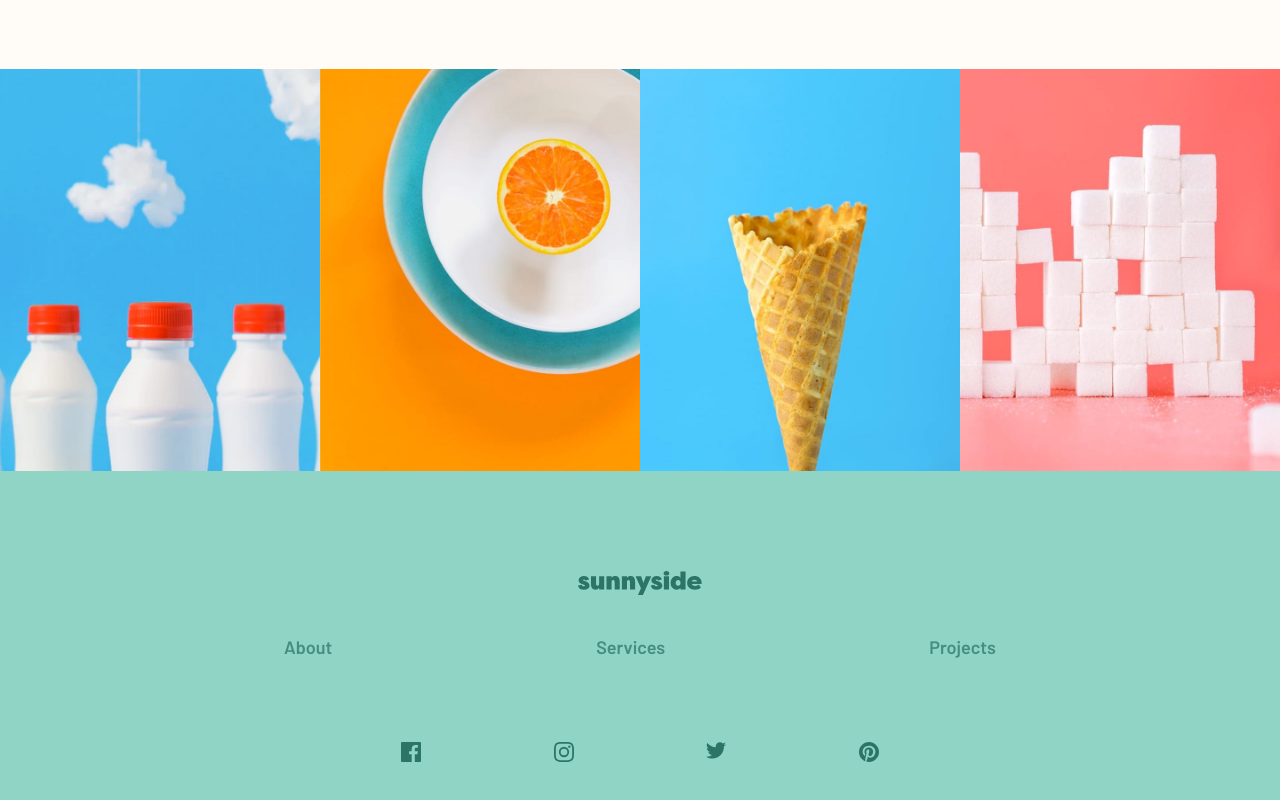
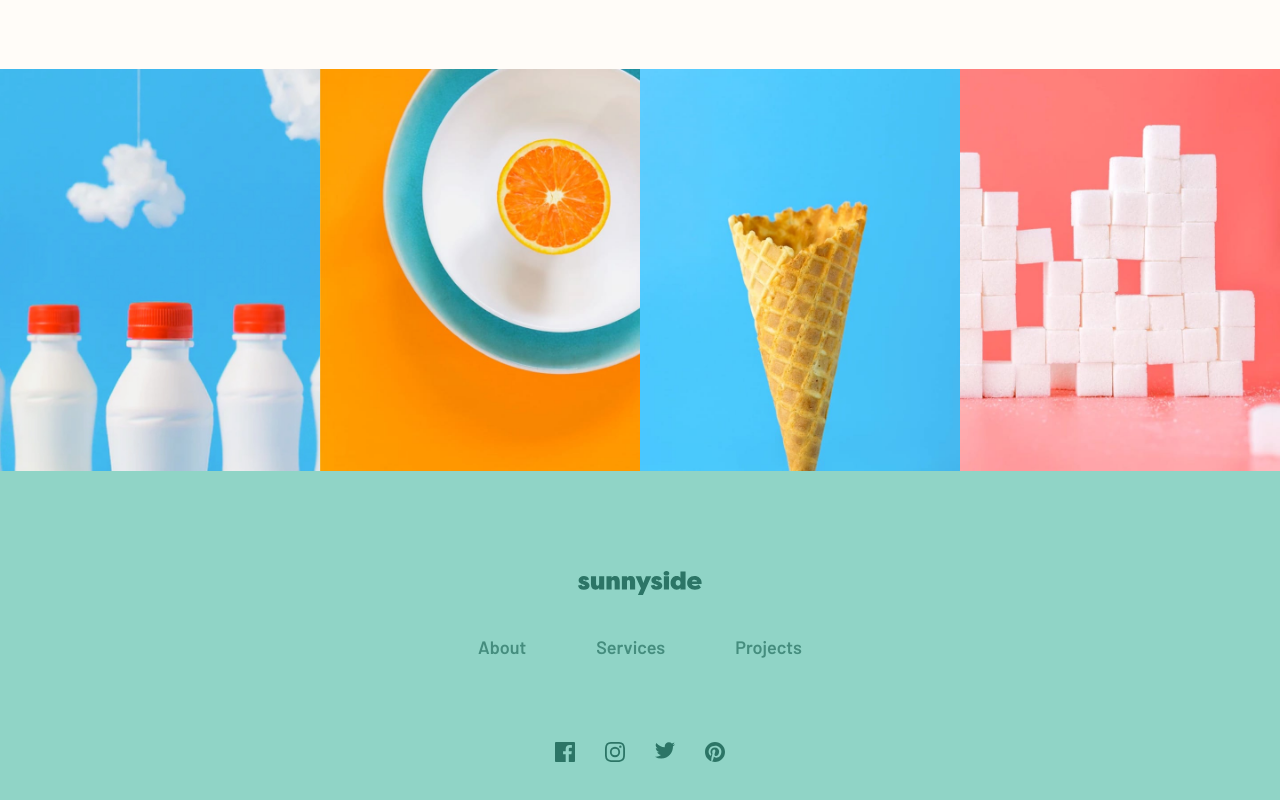
Before and after one commit to cehicm/creative-landing-page, a website: page index.html in a window 1280 px wide. Shown: the part 3092-3892 px from the top of the page. Drawn offline with nearby package versions, Linux system fonts and the light colour scheme.

Commit message:
Decrease space between footer elements

```diff
--- a/index.html
+++ b/index.html
@@ -178,6 +178,9 @@
 	</section>
 
 	<footer class="footer">
+		<div class="footer__wrapper">
+
+
 			<div class="logo footer-logo">
 				<svg width="124" height="24" xmlns="http://www.w3.org/2000/svg">
 					<path
@@ -232,6 +235,7 @@
 					</a>
 				</li>
 			</ul>
+		</div>
 	</footer>
 	<script src="/src/scripts/app.js"></script>
 </body>
--- a/src/sass/layout/_footer.scss
+++ b/src/sass/layout/_footer.scss
@@ -2,11 +2,14 @@
 @import "../variables/breakpoints";
 
 .footer {
-	display: flex;
-	flex-direction: column;
-	align-items: center;
 	padding: 100px 20px;
 	background-color: colors.$footer-green;
+
+	&__wrapper {
+		display: flex;
+		flex-direction: column;
+		align-items: center;
+	}
 
 	&-logo {
 		padding-bottom: 20px;
@@ -18,14 +21,12 @@
 
 	&-menu {
 		display: flex;
-		justify-content: space-evenly;
-		width: 100%;
+		gap: 70px;
 		padding-bottom: 50px;
 	}
 
 	&-social {
 		display: flex;
-		justify-content: space-evenly;
-		width: 60%;
+		gap: 30px;
 	}
 }
```
Also changed, not shown: dist/css/styles.css, dist/css/styles.min.css. Lines whose indentation alone changed are shown as unchanged.
